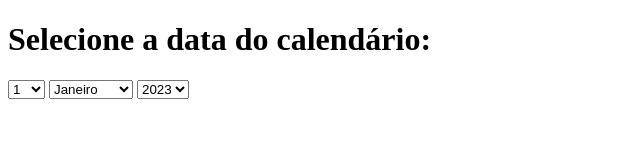
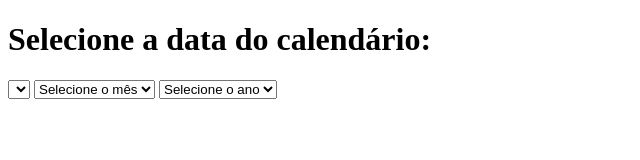
Before and after one commit to ven-del/exercicios-dom, a plain HTML site: page index.html in a window 1280 px wide. Shown: the whole page, without its empty margins (0-640 px from the left). Drawn offline with Linux system fonts and the light colour scheme.

Commit message:
feat: gerar anos dinamicamente e atualizar dias conforme mês e ano

```diff
--- a/app.js
+++ b/app.js
@@ -0,0 +1,66 @@
+const diasMes = {
+    1: 31,
+    2: 28,
+    3: 31,
+    4: 30,
+    5: 31,
+    6: 30,
+    7: 31,
+    8: 31,
+    9: 30,
+    10: 31,
+    11: 30,
+    12: 31
+};
+
+const checkarAnoBissexto = (ano) => {
+    return (ano % 4 === 0 && ano % 100 !== 0) || (ano % 400 === 0);
+};
+
+const calcularMes = () => {
+    const mes = Number(document.getElementById("mes").value);
+    const ano = Number(document.getElementById("ano").value);
+
+    if (!mes || !ano) return;
+
+    let dias = diasMes[mes];
+    if (mes === 2 && checkarAnoBissexto(ano)) {
+        dias = 29;
+    }
+
+    const selectDia = document.getElementById("dia");
+    selectDia.innerHTML = "";
+
+    for (let i = 1; i <= dias; i++) {
+        let option = document.createElement("option");
+        option.value = i;
+        option.text = i;
+        selectDia.appendChild(option);
+    }
+};
+
+// Gera os anos de 1925 a 2025
+const gerarAnos = () => {
+    const selectAno = document.getElementById("ano");
+    const anoInicial = 1925;
+    const anoFinal = 2025;
+
+    const opcaoPadrao = document.createElement("option");
+    opcaoPadrao.value = "";
+    opcaoPadrao.text = "Selecione o ano";
+    selectAno.appendChild(opcaoPadrao);
+
+    for (let ano = anoInicial; ano <= anoFinal; ano++) {
+        let option = document.createElement("option");
+        option.value = ano;
+        option.text = ano;
+        selectAno.appendChild(option);
+    }
+};
+
+// Eventos para atualizar os dias quando ano ou mês forem selecionados
+document.getElementById("ano").addEventListener("change", calcularMes);
+document.getElementById("mes").addEventListener("change", calcularMes);
+
+// Inicia a página gerando os anos
+window.onload = gerarAnos;
--- a/index.html
+++ b/index.html
@@ -10,40 +10,12 @@
         <h1>Selecione a data do calendário:</h1>
     </div>
     <div>
-        <select id="dia" value="dia">
-            <option value="1">1</option>
-            <option value="2">2</option>
-            <option value="3">3</option>
-            <option value="4">4</option>
-            <option value="5">5</option>
-            <option value="6">6</option>
-            <option value="7">7</option>
-            <option value="8">8</option>
-            <option value="9">9</option>
-            <option value="10">10</option>
-            <option value="11">11</option>
-            <option value="12">12</option>
-            <option value="13">13</option>
-            <option value="14">14</option>
-            <option value="15">15</option>
-            <option value="16">16</option>
-            <option value="17">17</option>
-            <option value="18">18</option>
-            <option value="19">19</option>
-            <option value="20">20</option>
-            <option value="21">21</option>
-            <option value="22">22</option>
-            <option value="23">23</option>
-            <option value="24">24</option>
-            <option value="25">25</option>
-            <option value="26">26</option>
-            <option value="27">27</option>
-            <option value="28">28</option>
-            <option value="29">29</option>
-            <option value="30">30</option>
-            <option value="31">31</option>
+        <select id="dia">
+    <!-- Dias serão gerados dinamicamente -->
 </select>
+
 <select id="mes">
+    <option value="">Selecione o mês</option>
     <option value="1">Janeiro</option>
     <option value="2">Fevereiro</option>
     <option value="3">Março</option>
@@ -57,18 +29,15 @@
     <option value="11">Novembro</option>
     <option value="12">Dezembro</option>
 </select>
+
 <select id="ano">
-            <option value="2023">2023</option>
-            <option value="2024">2024</option>
-            <option value="2025">2025</option>
-            <option value="2026">2026</option>
-            <option value="2027">2027</option>
-            <option value="2028">2028</option>
-            <option value="2029">2029</option>
-            <option value="2030">2030</option>
+    <!-- Os anos serão gerados dinamicamente -->
+</select>
+
+
     </div>
 
-
+    <h2 id="dia-da-semana"></h2>
 
     <script src="app.js"></script>
 </body>
```
Lines whose indentation alone changed are shown as unchanged.
